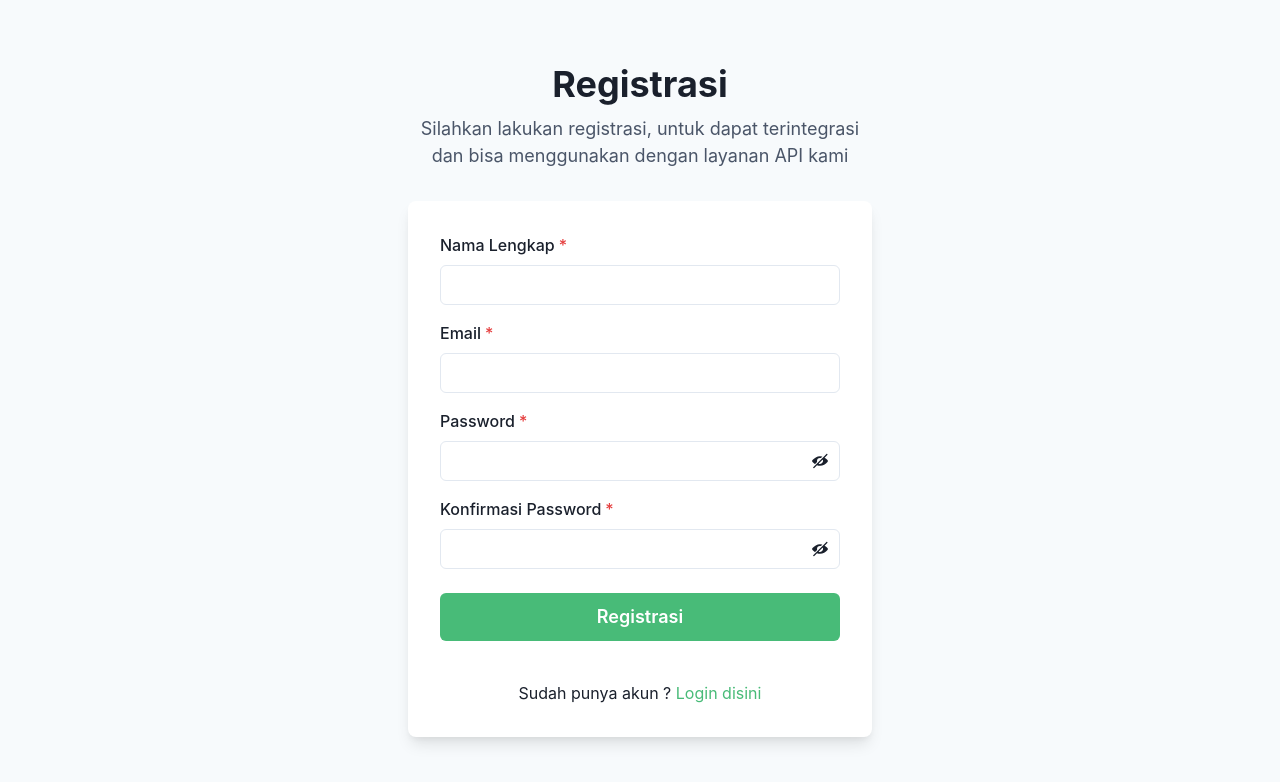
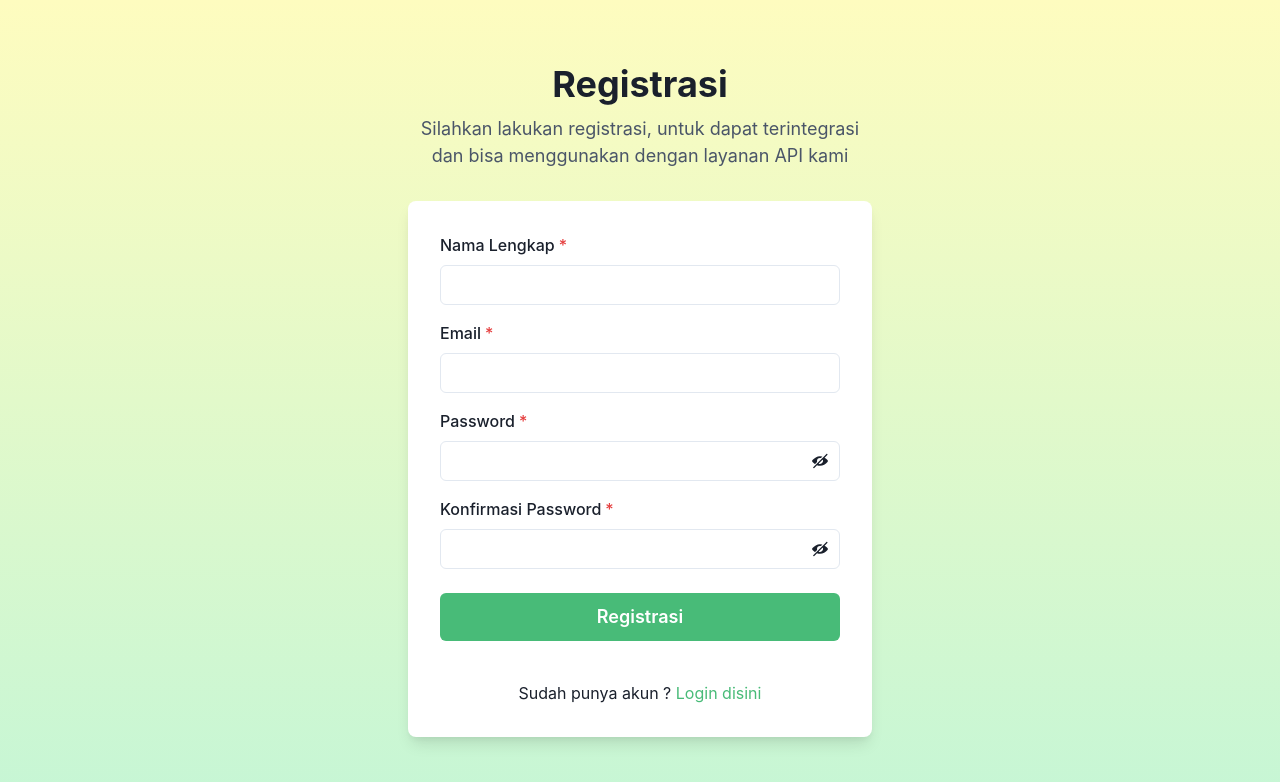
Before and after one commit to tetradatateknologi/chakra-pwa-kit, a React (Vite) app: page /register in a window 1280 px wide. Shown: the top 782 px of the page. Built offline with nearby package versions, Linux system fonts and the light colour scheme.

Commit message:
styling tipis tipis

```diff
--- /dev/null
+++ b/src/layout/public-layout.tsx
@@ -0,0 +1,22 @@
+import { Flex } from '@chakra-ui/react'
+import { ReactNode } from 'react'
+
+interface PublicLayoutProps {
+  children: ReactNode
+}
+
+const PublicLayout = (props: PublicLayoutProps) => {
+  const { children } = props
+  return (
+    < Flex
+      minH={'100vh'}
+      align={'center'}
+      justify={'center'}
+      bgGradient='linear(to-b, yellow.100, green.100)'
+    >
+      {children}
+    </ Flex>
+  )
+}
+
+export default PublicLayout
--- a/src/pages/forgot-password.tsx
+++ b/src/pages/forgot-password.tsx
@@ -1,21 +1,17 @@
 import {
   Button,
   FormControl,
-  Flex,
   Heading,
   Input,
   Stack,
   Text,
   useColorModeValue,
 } from '@chakra-ui/react'
+import PublicLayout from '../layout/public-layout'
 
 export default function ForgotPassword() {
   return (
-    <Flex
-      minH={'100vh'}
-      align={'center'}
-      justify={'center'}
-      bg={useColorModeValue('gray.50', 'gray.800')}>
+    <PublicLayout>
       <Stack
         spacing={4}
         w={'full'}
@@ -51,6 +47,6 @@ export default function ForgotPassword() {
           </Button>
         </Stack>
       </Stack>
-    </Flex>
+    </PublicLayout>
   )
 }
--- a/src/pages/login.tsx
+++ b/src/pages/login.tsx
@@ -1,5 +1,4 @@
 import {
-    Flex,
     Box,
     FormControl,
     FormLabel,
@@ -18,6 +17,7 @@ import { useAuth } from '../util/useAuth'
 import { useLoginStore } from '../stores/loginStore'
 import { Link as RouterLink } from 'react-router-dom'
 import { useLoading } from '../util/useLoading'
+import PublicLayout from '../layout/public-layout'
 
 export default function Login() {
     const [email, setEmail] = useState('')
@@ -33,11 +33,7 @@ export default function Login() {
     }
 
     return (
-        <Flex
-            minH={'100vh'}
-            align={'center'}
-            justify={'center'}
-            bg={useColorModeValue('gray.50', 'gray.800')}>
+        <PublicLayout>
             <Stack spacing={8} mx={'auto'} maxW={'lg'} py={12} px={6}>
                 <Stack align={'center'}>
                     <Heading fontSize={'4xl'}>
@@ -92,6 +88,6 @@ export default function Login() {
                     </Stack>
                 </Box>
             </Stack>
-        </Flex>
+        </PublicLayout>
     )
 }
--- a/src/pages/register.tsx
+++ b/src/pages/register.tsx
@@ -1,12 +1,9 @@
 import {
-    Flex,
     Box,
     FormControl,
     FormLabel,
-    FormErrorMessage,
     Input,
     InputGroup,
-    HStack,
     InputRightElement,
     Stack,
     Button,
@@ -20,6 +17,7 @@ import { ViewIcon, ViewOffIcon } from '@chakra-ui/icons'
 import { Link as RouterLink } from 'react-router-dom'
 import { useLoading } from '../util/useLoading'
 import { useRegisterStore } from '../stores/registerStore'
+import PublicLayout from '../layout/public-layout'
 
 export default function Register() {
     const [showPassword, setShowPassword] = useState(false)
@@ -34,11 +32,7 @@ export default function Register() {
     }
 
     return (
-        <Flex
-            minH={'100vh'}
-            align={'center'}
-            justify={'center'}
-            bg={useColorModeValue('gray.50', 'gray.800')}>
+        <PublicLayout>
             <Stack spacing={8} mx={'auto'} maxW={'lg'} py={12} px={6} w={'800px'}>
                 <Stack align={'center'}>
                     <Heading fontSize={'4xl'} textAlign={'center'}>
@@ -111,6 +105,6 @@ export default function Register() {
                     </Stack>
                 </Box>
             </Stack>
-        </Flex>
+        </PublicLayout>
     )
 }
```
Also changed, not shown: src/App.tsx (+7 -5 lines).
